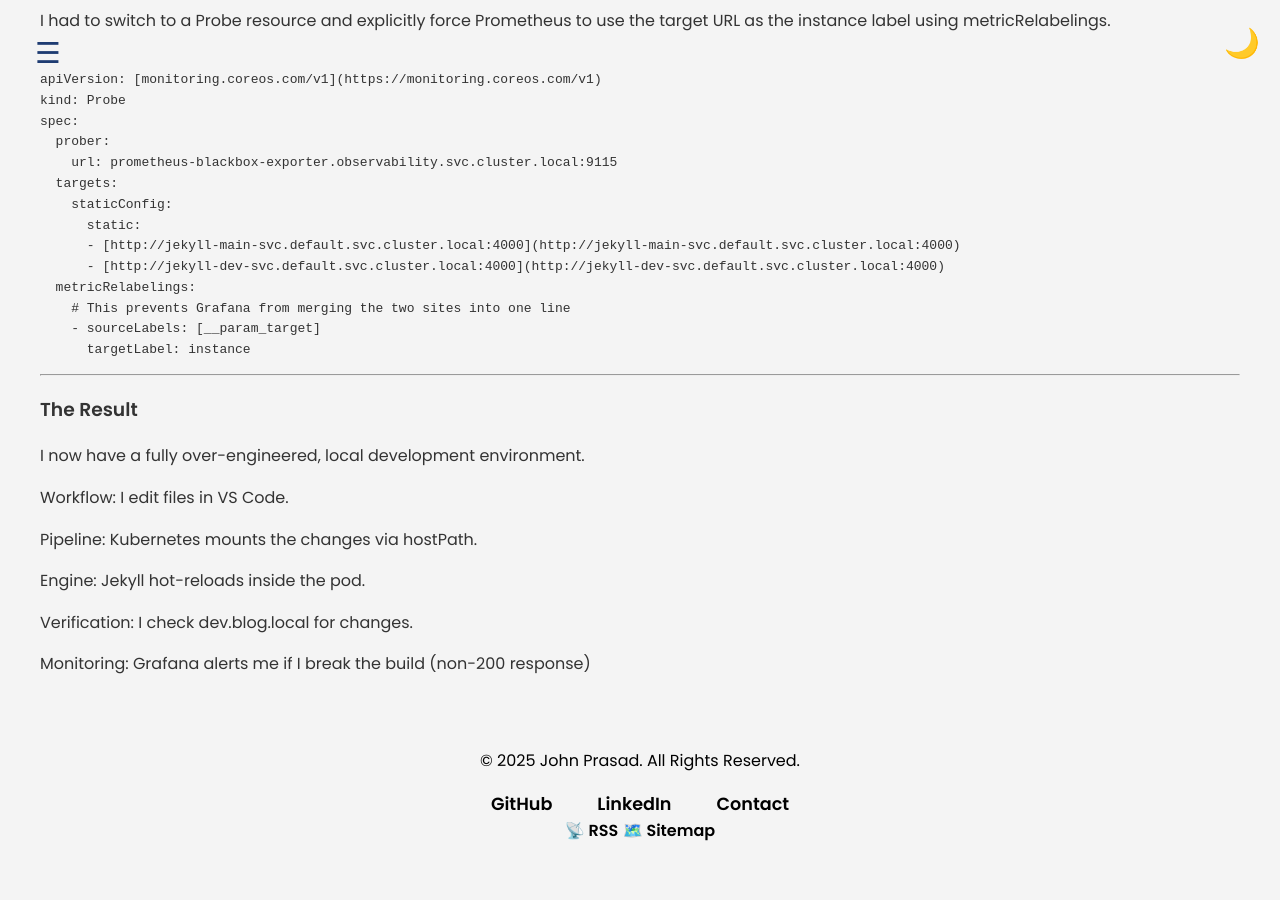
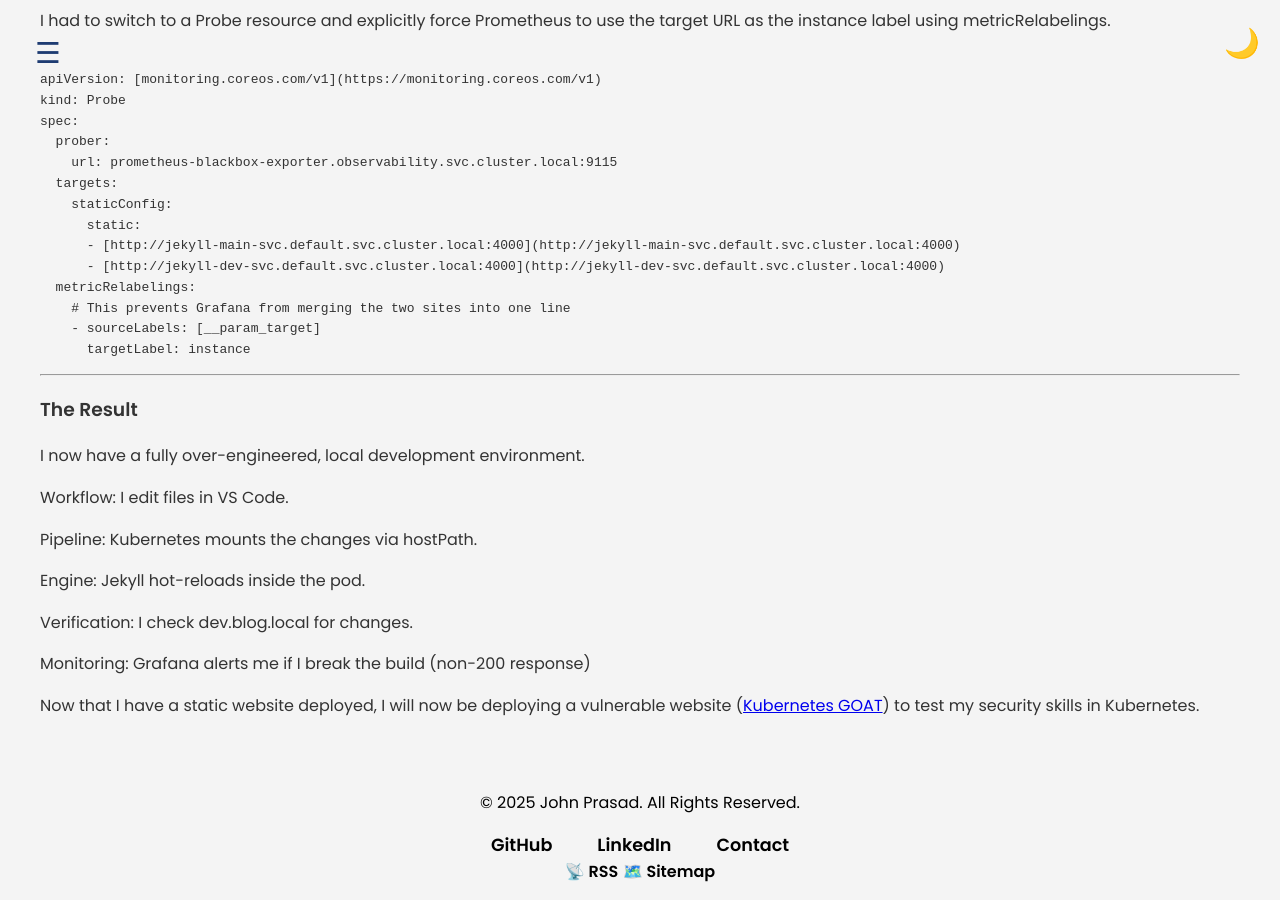
Before and after one commit to barrryblock/barrryblock.github.io, a Jekyll site: the page built from _posts/2025-12-06-migrating-jekyll-to-k8s.md, in a window 1280 px wide and 900 px high, scrolled down 2802 px. Built offline with Jekyll 4.4.1, drawn with Linux system fonts in a browser that asks for light colours; before the commit the page ends 3660 px from its top, so only the background shows below that.

```diff
--- a/_posts/2025-12-06-migrating-jekyll-to-k8s.md
+++ b/_posts/2025-12-06-migrating-jekyll-to-k8s.md
@@ -166,3 +165,5 @@ I now have a fully over-engineered, local development environment.
   Verification: I check dev.blog.local for changes.
 
   Monitoring: Grafana alerts me if I break the build (non-200 response)
+
+  Now that I have a static website deployed, I will now be deploying a vulnerable website ([Kubernetes GOAT](https://madhuakula.com/kubernetes-goat/)) to test my security skills in Kubernetes.
```
Also changed, not shown: other parts of _posts/2025-12-06-migrating-jekyll-to-k8s.md (+0 -1 lines), blog.md (+2 -2 lines).
